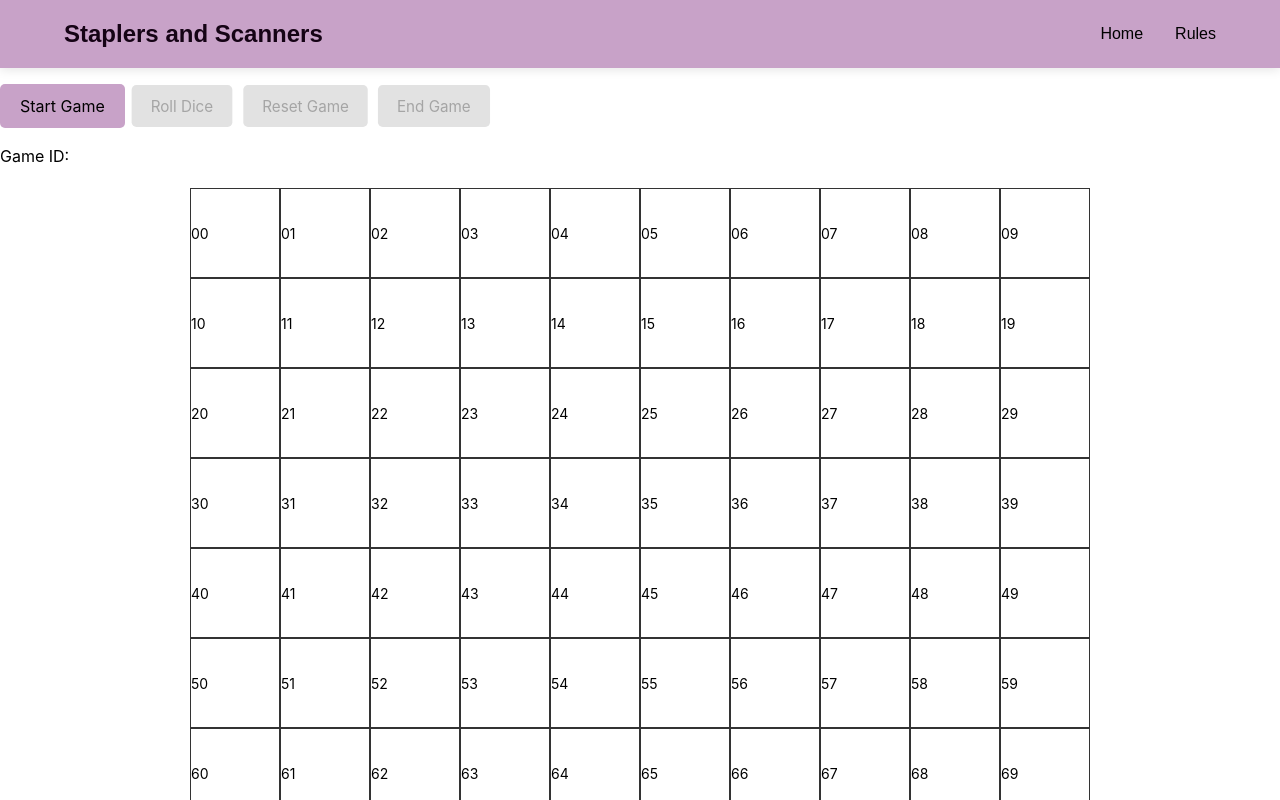
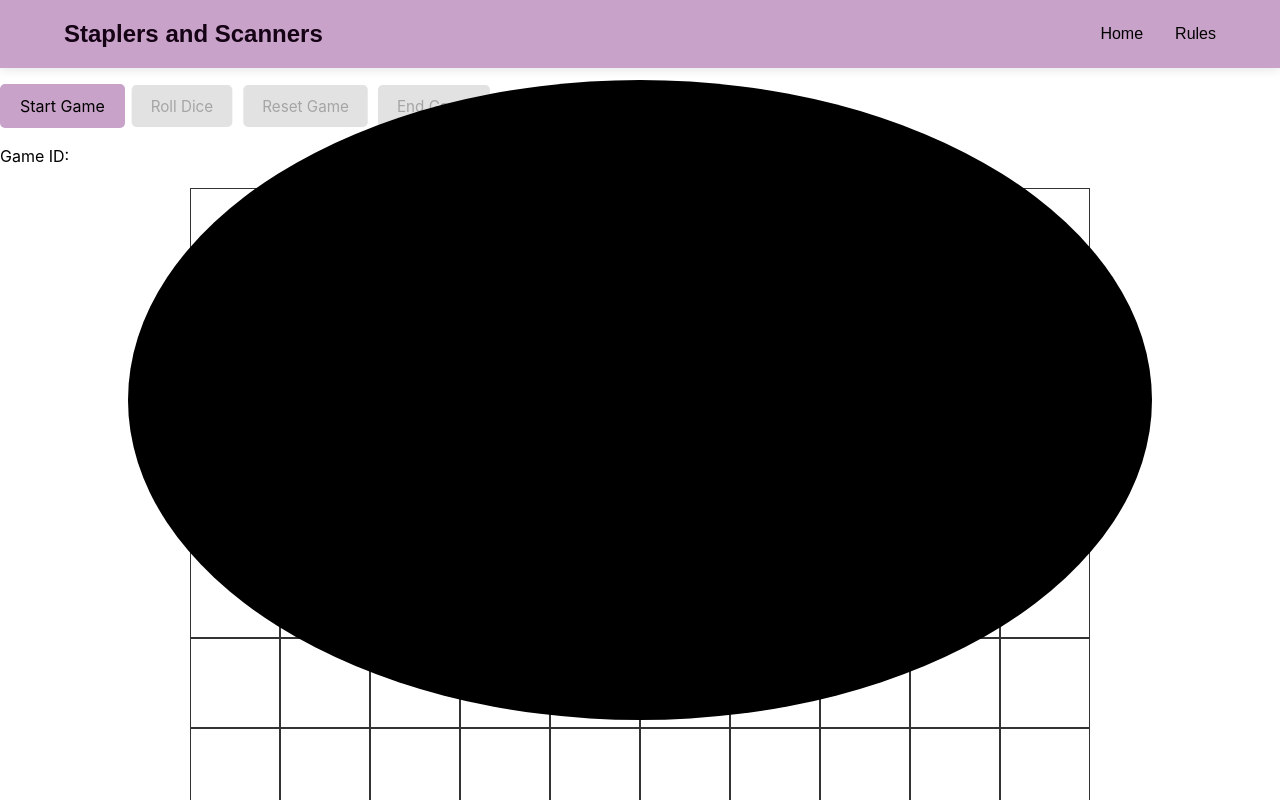
Before and after one commit to DomDom268/GameUI, a SvelteKit app: page /board in a window 1280 px wide. Shown: the top 800 px of the page. Built offline with nearby package versions, Linux system fonts and the light colour scheme.

Commit message:
First attempt to add player movement using onclick function for the game board buttons

```diff
--- a/src/routes/board/+page.svelte
+++ b/src/routes/board/+page.svelte
@@ -27,6 +27,7 @@
     let game_id = $state("");
     let player_name = $state(0);
     let nextTurn = $state("");
+    let playerPos = $state(0);
     let selectedIcon: Record<string, string> = {
         1:"",
         2:"",
@@ -34,6 +35,10 @@
         4:""
     }
     const icons = ['red','blue','green','yellow'];
+
+    function moveIcon(newIndex:number) {
+        playerPos = newIndex;
+    }
 
     async function start(numPlayers:number) {
         startloading = true;
@@ -296,10 +301,10 @@
 
         <button
             class="cells"
-            onclick={() => alert(`Clicked ${cell.row}, ${cell.col}`)}
-        >
-                {cell.row}{cell.col}
-
-</button>
+            onclick = {() => moveIcon(cell.row*size + cell.col)}>
+                {#if playerPos === cell.row*size + cell.col}
+                    <div class="icon"></div>
+                {/if}
+        </button>
     {/each}
 </div>
--- a/src/routes/layout.css
+++ b/src/routes/layout.css
@@ -90,3 +90,15 @@
 .divider-section {
     padding: 1rem 0;
 }
+
+.icon {
+    position: absolute;
+    top: 50%;
+    left: 50%;
+    transform: translate(-50%, -50%);
+    width: 80%;
+    height: 80%;
+    background-color: black;
+    border-radius: 50%;
+    transition: all 0.2s ease;
+}
```
